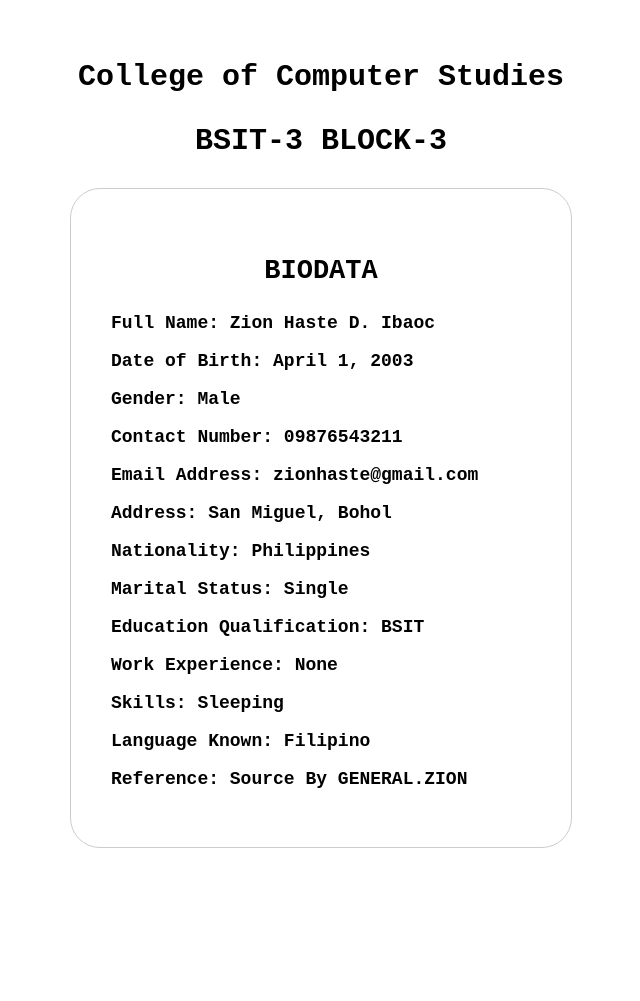
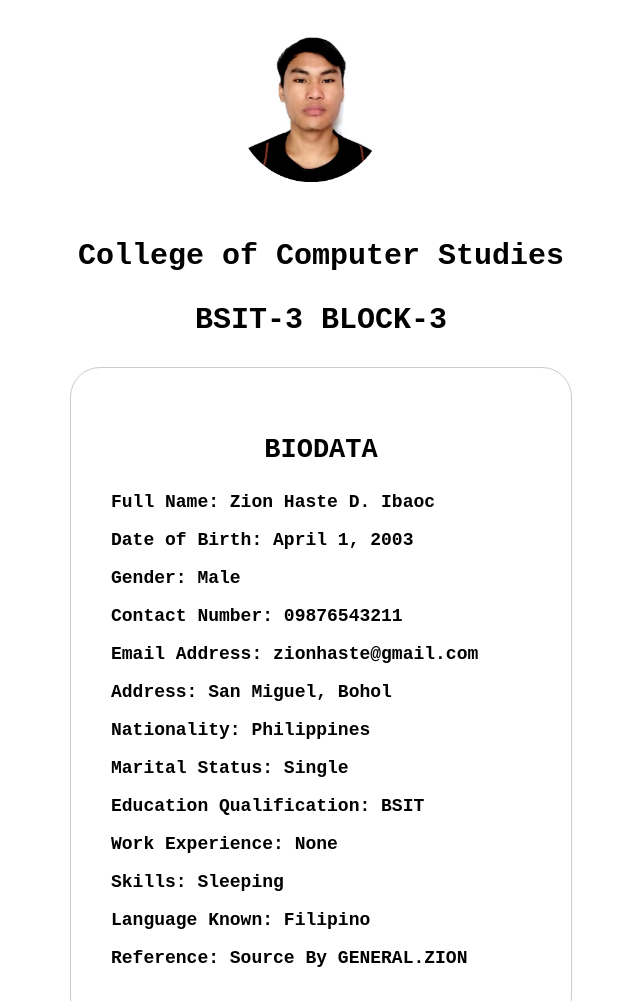
Before and after one commit to IbaocZionHaste/B3_17_Ibaoc, a plain HTML site: page index.html in a window 1280 px wide. Shown: the top 1001 px of the page, without its empty margins (319-959 px from the left). Before the commit the page ends 878 px from the top, so only its background shows below. Drawn offline with Linux system fonts and the light colour scheme.

Commit message:
Add Profile Picture

```diff
--- a/index.html
+++ b/index.html
@@ -7,6 +7,13 @@
   <title>Ibaoc_ZionHaste_Act_Project</title>
   <link rel="stylesheet" href="style.css">
 </head>
+
+<body>
+<div class="container">
+  <div class="profile-picture" style="border: 2px solid transparent;">
+      <img src="picture.jpg" alt="Zion Haste Ibaoc">
+  </div>
+</div>
 
   <header>
     <center> <h1><b><p>College of Computer Studies<p>
--- a/style.css
+++ b/style.css
@@ -27,3 +27,20 @@ h1 {
     max-width: 420px;
     margin: 0 auto;
 }
+
+
+.profile-picture {
+    width: 150px;
+    height: 150px
+    border-radius:50%;
+    border: 1.7px solid #000000;
+    margin-right: 20px;
+    margin-bottom: 20px;
+    overflow: hidden;
+}
+
+.profile-picture img {
+    width: 100%;
+    height: 100%;
+    object-fit: cover;
+}
```
Also changed, not shown: picture.jpg (added).
